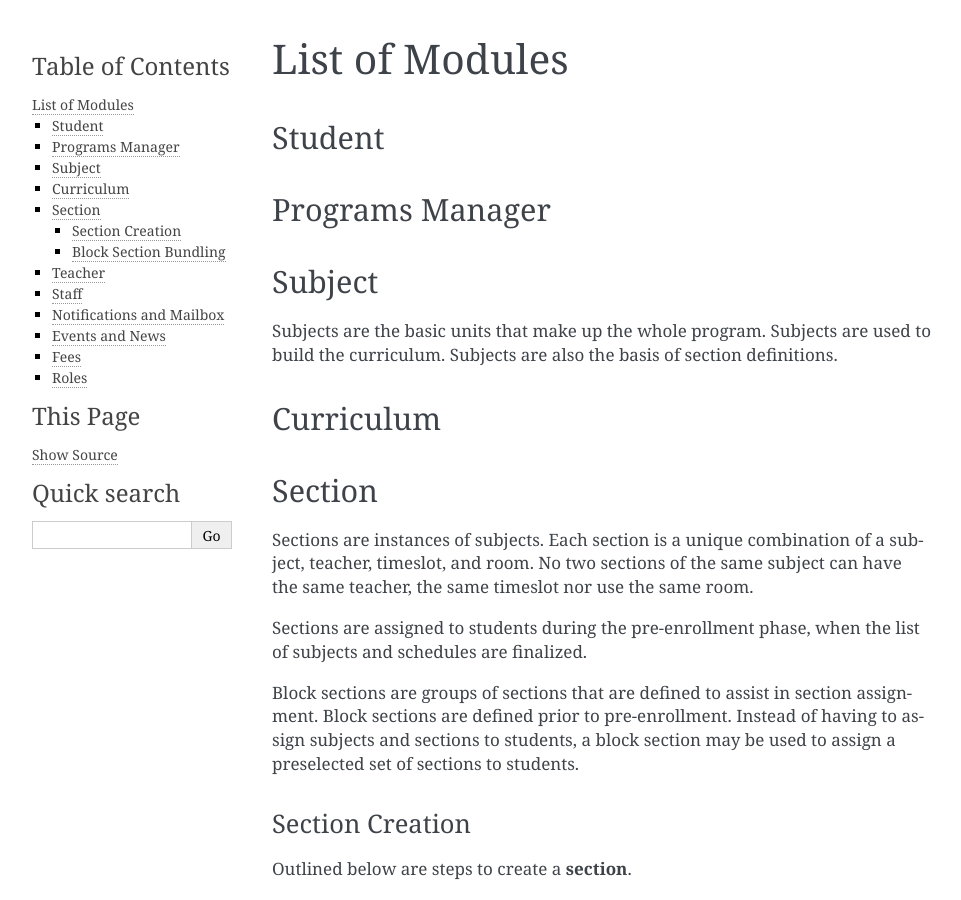
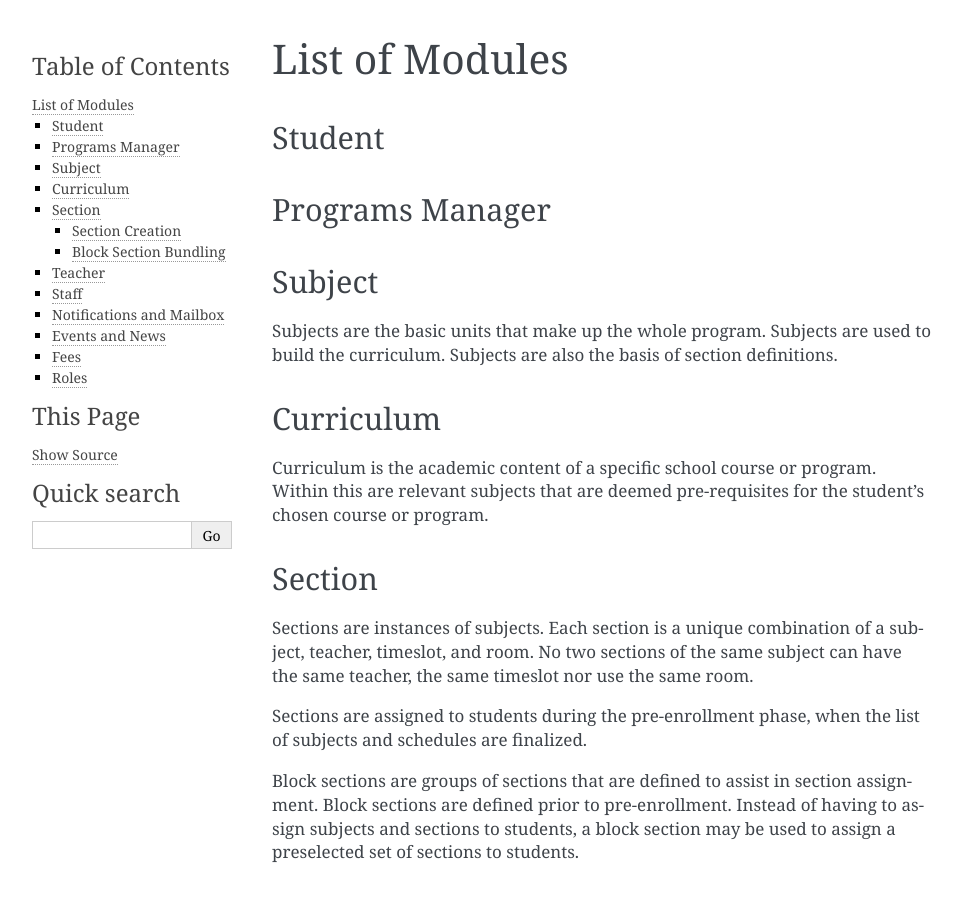
Before and after one commit to ivanasaberon/uCampAcademia, a Sphinx documentation site: the page built from Akademia.Docs/docs/modules.md, in a window 1280 px wide and 900 px high. Shown: the whole window, without its empty margins (148-1109 px from the left). Built offline with Sphinx 7.4.7, drawn with Linux system fonts in a browser that asks for light colours.

Commit message:
Update modules.md

```diff
--- a/Akademia.Docs/docs/modules.md
+++ b/Akademia.Docs/docs/modules.md
@@ -8,6 +8,8 @@ Subjects are the basic units that make up the whole program. Subjects are used t
 
 ### Curriculum
 
+
+Curriculum is the academic content of a specific school course or program. Within this are relevant subjects that are deemed pre-requisites for the student's chosen course or program.
 
 ### Section
 
```
